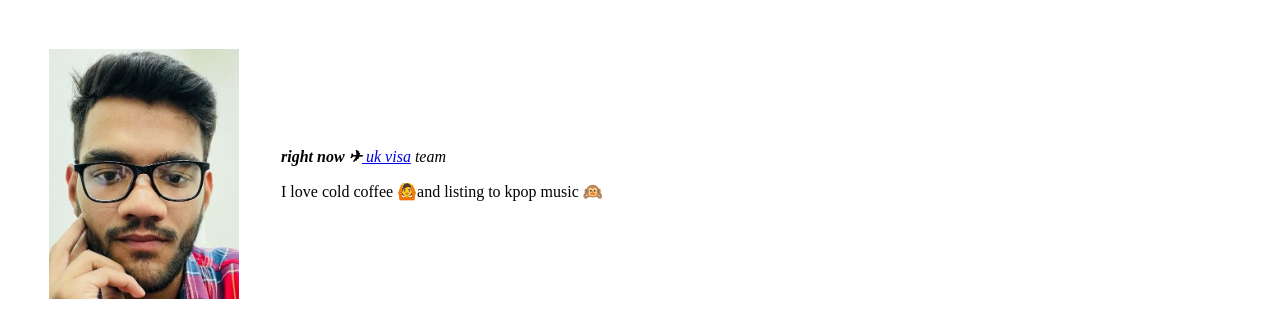
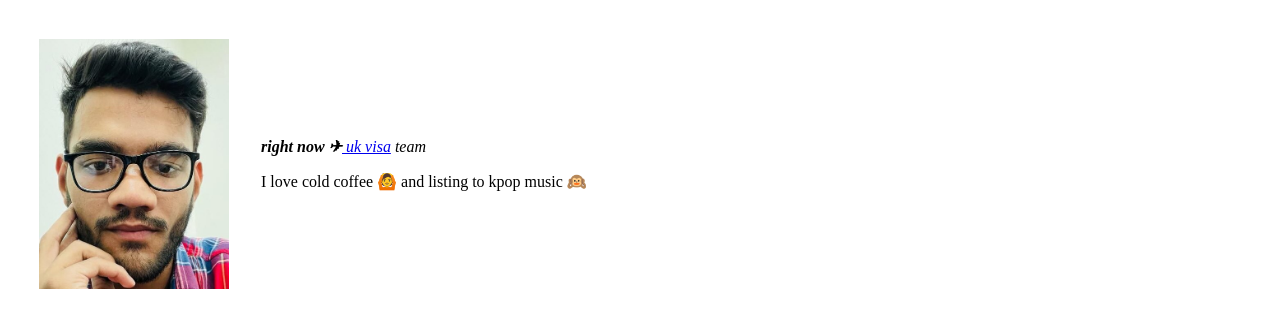
Before and after one commit to manishkpt/cv, a plain HTML site: page index.html in a window 1280 px wide. Shown: the top 335 px of the page. Drawn offline with Linux system fonts and the light colour scheme.

Commit message:
Update index.html

```diff
--- a/index.html
+++ b/index.html
@@ -9,7 +9,7 @@
 
 </title>
 <body>
-    <TAble Cellspacing="40">
+    <TAble Cellspacing="30">
 <tr>
 <TD>
     <img src="manish.jpg" alt="manish profile picture" width="190" height="250">
@@ -17,7 +17,7 @@
 <td>
 
     <p><em><strong>right now &#x2708</strong><a href="https://www.google.com/url?sa=t&rct=j&q=&esrc=s&source=web&cd=&cad=rja&uact=8&ved=2ahUKEwji75rm3cf5AhUFxHMBHZdLAYgQFnoECAoQAQ&url=https%3A%2F%2Fwww.gov.uk%2Fapply-to-come-to-the-uk&usg=AOvVaw3PFobrUz66RqIF9qMzQUYy"> uk visa</a>  team </em> </p>
-    <p>I love cold coffee &#128582;and listing to kpop music &#128585 </p>
+    <p>I love cold coffee &#128582; and listing to kpop music &#128585 </p>
 </td>
 </tr>
 
```
